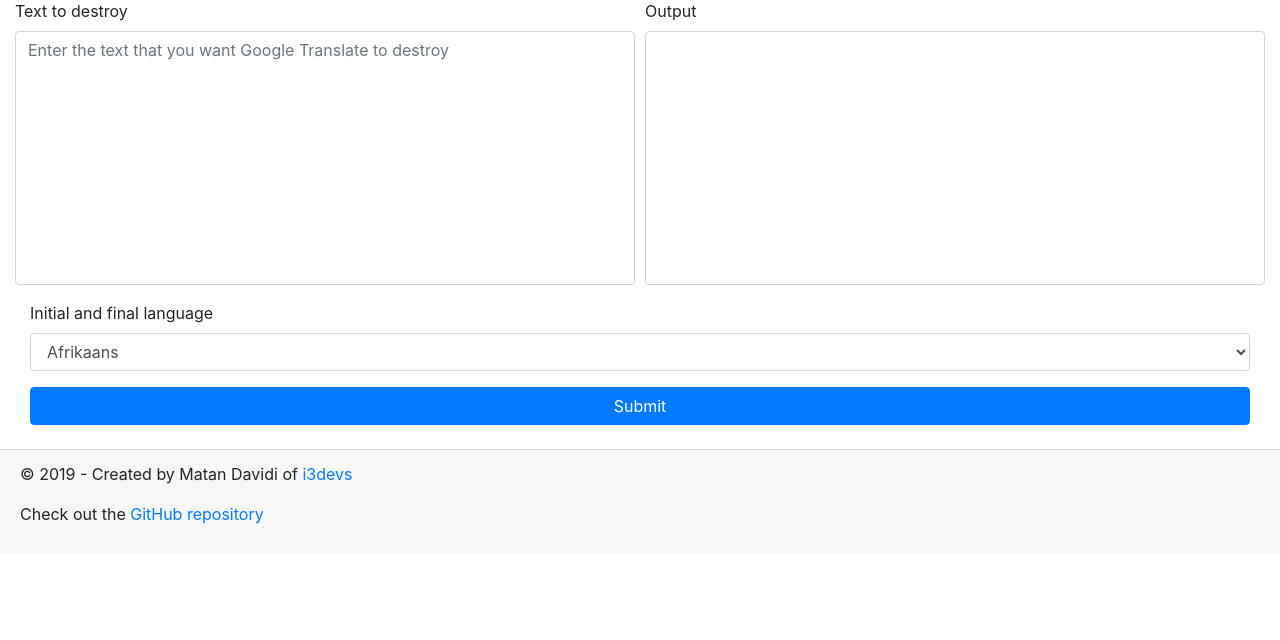
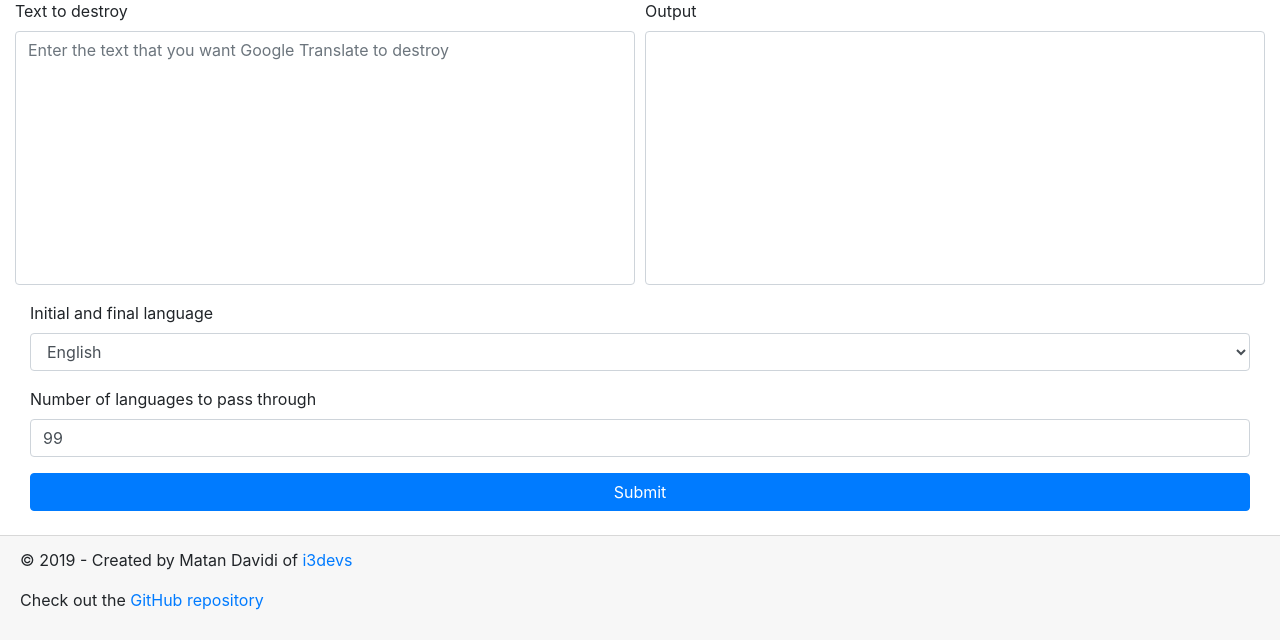
Before and after one commit to i3devs/GoogleTranslateDestroyer, a Django app: page / in a window 1280 px wide. Shown: the part 265-905 px from the top of the page. Before the commit the page ends 789 px from the top, so only its background shows below. Run offline with Django 3.2, Linux system fonts and the light colour scheme; some libraries are stand-ins or nearby versions.

Commit message:
Add number of languages that the text has to go through in view

```diff
--- a/destroyer/GTranslateDestroyer.py
+++ b/destroyer/GTranslateDestroyer.py
@@ -65,7 +65,7 @@ class GTranslateDestroyer:
     def destroy(self):
         result = self.to_translate
 
-        for i in range(0, self.languages_number):
+        for i in range(int(self.languages_number)):
             result = translate(result, self.LANGS[i])
             print(translate(result, self.initial_language))
 
--- a/destroyer/views.py
+++ b/destroyer/views.py
@@ -5,18 +5,24 @@ from .models import Destroyer
 
 
 def index(request):
-    context = {'input': "", 'output': "", 'langs': Destroyer.LANGS, 'default': "en"}
+    context = {'input': "", 'output': "", 'langs': Destroyer.LANGS, 'language': "en", 'langs_num': 99}
     return render(request, 'destroyer/index.html', context)
 
 
 def destroy(request):
     if request.method == 'POST':
         text = request.POST.get('input', None)
+        langs_num = request.POST.get('languages_number', None)
         if len(text) > 0:
-            destroyer = GTranslateDestroyer(text)
-            output = destroyer.destroy()
             context = {'input': text, 'output': output, 'langs': Destroyer.LANGS, 'default': "en"}
             return render(request, 'destroyer/index.html', context)
+            try:
+                destroyer = GTranslateDestroyer(text, langs_num, lang)
+
+                output = destroyer.destroy()
+                return render(request, 'destroyer/index.html', context)
+            except TypeError:
+                return "The value inserted for the languages number is invalid."
         else:
             return render(request, 'destroyer/index.html')
     else:
--- a/templates/destroyer/index.html
+++ b/templates/destroyer/index.html
@@ -72,6 +72,13 @@
                         {% endfor %}
                     </select>
                 </div>
+
+                <div class="form-group">
+                    <label for="langs_num">Number of languages to pass through</label>
+                    <input class="form-control" type="number" name="languages_number" id="langs_num" max="99"
+                           min="1"
+                           value="{{ langs_num }}">
+                </div>
                 <input type="submit" class="btn btn-block btn-primary mb-sm-4">
             </div>
         </form>
```
